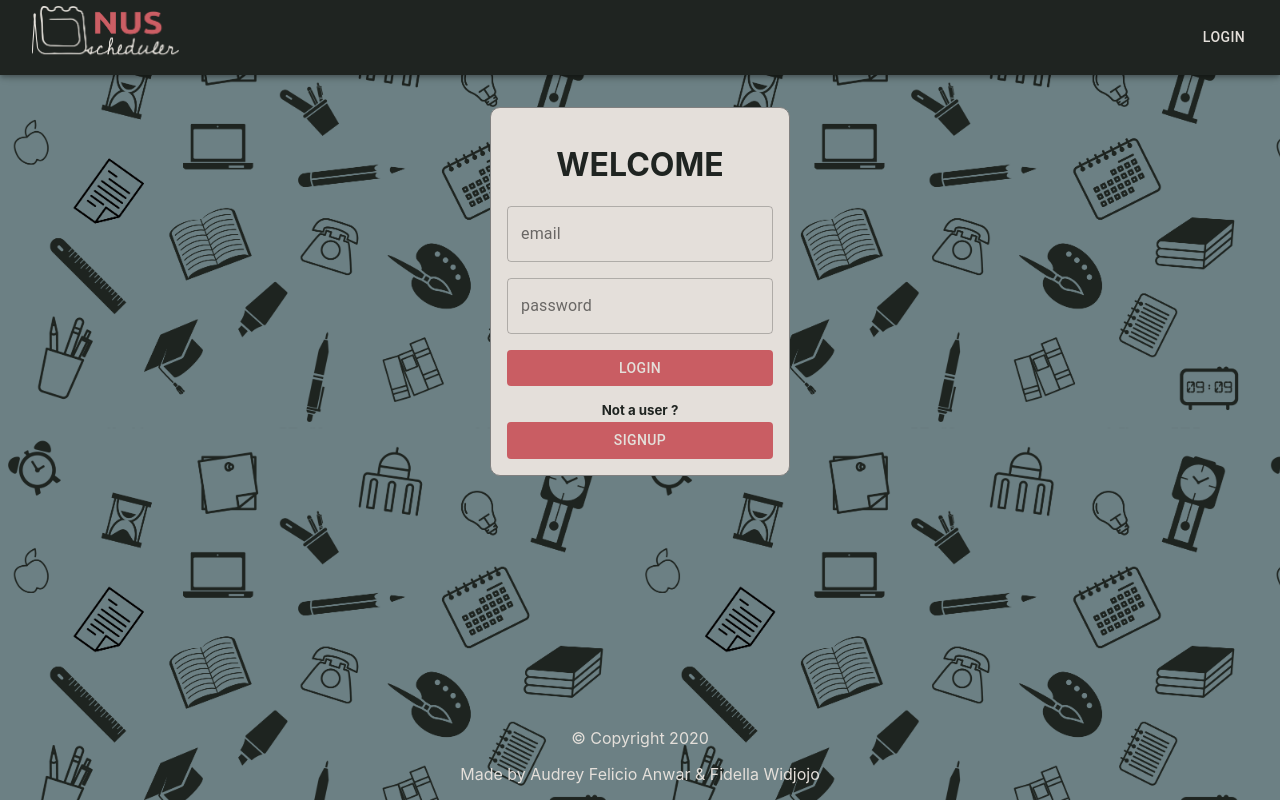
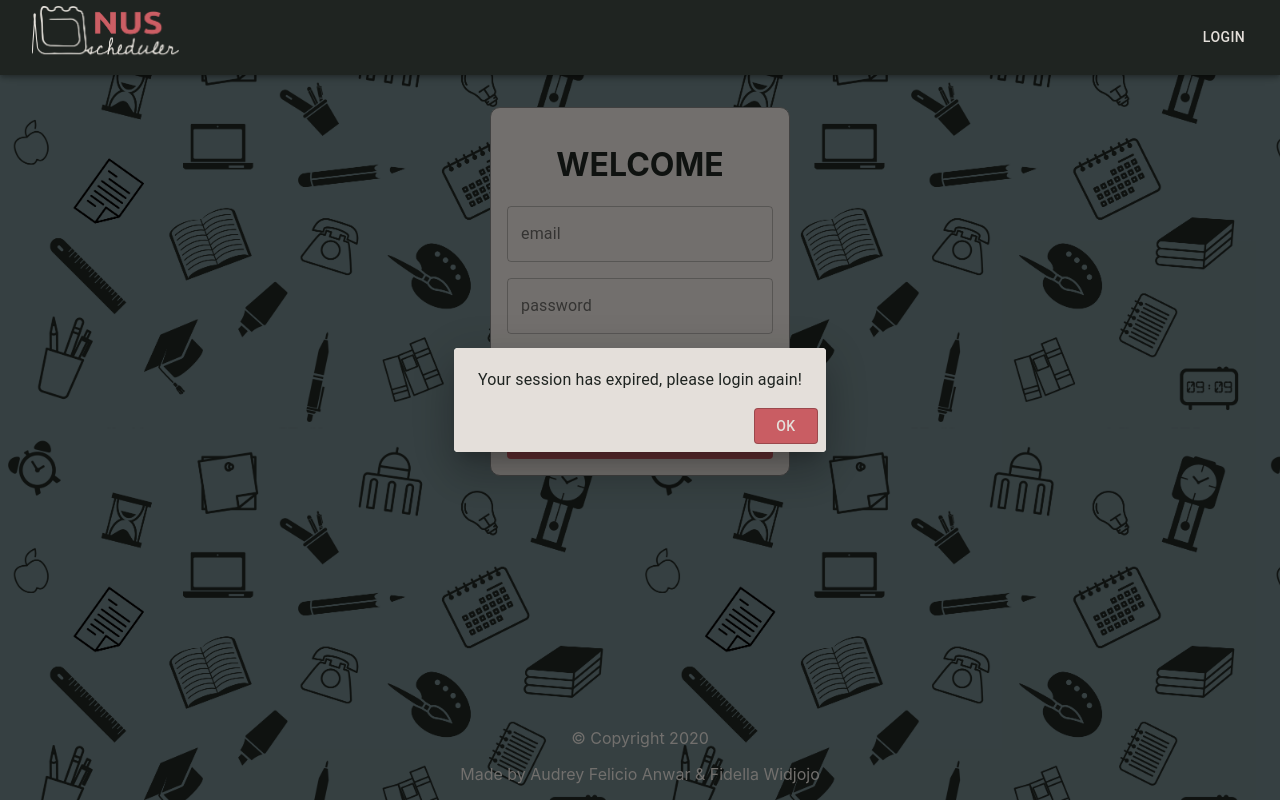
Before and after one commit to GoneWildOrbital2020/nus-scheduler-frontend, a React (Create React App) app: page /login in a window 1280 px wide. Built offline with nearby package versions, Linux system fonts and the light colour scheme.

Commit message:
add auto logout, fix date

```diff
--- a/src/App.js
+++ b/src/App.js
@@ -17,6 +17,7 @@ import NotesGrid from './components/notesGrid';
 import NavbarDrawer from './components/NavbarDrawer';
 import EventGroup from './components/EventGroup';
 import Profile from './components/profile';
+import AutomaticLogout from './components/AutomaticLogout';
 import { accent } from './colors';
 
 /* eslint-disable no-underscore-dangle */
@@ -61,6 +62,7 @@ function App() {
               </div>
               <Footer />
             </div>
+            <AutomaticLogout />
           </Router>
         </Provider>
       </ThemeProvider>
--- /dev/null
+++ b/src/components/AutomaticLogout.js
@@ -0,0 +1,86 @@
+import React, { useEffect, useState } from 'react';
+import { connect } from 'react-redux';
+import PropTypes from 'prop-types';
+import {
+  Dialog,
+  DialogContent,
+  DialogActions,
+  Button,
+  makeStyles,
+  Typography,
+} from '@material-ui/core';
+import { toggleLogout } from '../redux/actions';
+import { light, accent, dark } from '../colors';
+
+const useStyles = makeStyles(() => ({
+  dialog: {
+    backgroundColor: light,
+    color: dark,
+  },
+  button: {
+    color: light,
+    backgroundColor: accent,
+  },
+}));
+
+const AutomaticLogout = (props) => {
+  const { logoutTime, dispatch } = props;
+  const [open, setOpen] = useState(false);
+  const classes = useStyles();
+
+  const handleClose = (event) => {
+    event.preventDefault();
+    setOpen(false);
+    window.localStorage.setItem('token', null);
+    window.localStorage.setItem('username', null);
+    window.localStorage.setItem('isLoggedIn', false);
+    window.localStorage.setItem('email', null);
+    window.localStorage.setItem('avatar', null);
+    window.localStorage.setItem('logoutTime', null);
+    dispatch(toggleLogout());
+    window.location.replace('/login');
+  };
+
+  const handleOpen = () => {
+    setOpen(true);
+  };
+
+  useEffect(() => {
+    const check = setInterval(() => {
+      if (logoutTime <= Date.now()) {
+        handleOpen();
+      }
+    }, 1000);
+    return () => clearInterval(check);
+  }, []);
+
+  return (
+    <Dialog open={open} onClose={handleClose}>
+      <DialogContent className={classes.dialog} >
+        <Typography>Your session has expired, please login again!</Typography>
+      </DialogContent>
+      <DialogActions style={{ backgroundColor: light }}>
+        <Button
+          className={classes.button}
+          variant="outlined"
+          onClick={handleClose}
+        >
+          OK
+        </Button>
+      </DialogActions>
+    </Dialog>
+  );
+};
+
+AutomaticLogout.propTypes = {
+  logoutTime: PropTypes.number.isRequired,
+  dispatch: PropTypes.func.isRequired,
+};
+
+const mapStateToProps = (state) => {
+  return {
+    logoutTime: state.logoutTime,
+  };
+};
+
+export default connect(mapStateToProps)(AutomaticLogout);
--- a/src/components/DrawerList.js
+++ b/src/components/DrawerList.js
@@ -67,6 +67,7 @@ const DrawerList = ({ dispatch, token, username, ...routeProps }) => {
     window.localStorage.setItem('isLoggedIn', false);
     window.localStorage.setItem('email', null);
     window.localStorage.setItem('avatar', null);
+    window.localStorage.setItem('logoutTime', null);
     dispatch(toggleLogout());
     window.location.replace('/login');
   };
--- a/src/components/login.js
+++ b/src/components/login.js
@@ -74,12 +74,19 @@ const Login = (props) => {
         return res.json();
       })
       .then((json) => {
-        props.ToggleLogin(json.email, json.token, json.username, json.avatar);
+        props.ToggleLogin(
+          json.email,
+          json.token,
+          json.username,
+          json.avatar,
+          Date.parse(json.logout_time),
+        );
         window.localStorage.setItem('email', json.email);
         window.localStorage.setItem('token', json.token);
         window.localStorage.setItem('username', json.username);
         window.localStorage.setItem('avatar', json.avatar);
         window.localStorage.setItem('isLoggedIn', true);
+        window.localStorage.setItem('logoutTime', Date.parse(json.logout_time));
         setSeverity('success');
         setOpen(true);
         setMessage('Login successful!');
--- a/src/components/upload.js
+++ b/src/components/upload.js
@@ -30,7 +30,7 @@ import Search from '@material-ui/icons/Search';
 import ViewColumn from '@material-ui/icons/ViewColumn';
 import { accent, light, dark } from '../colors';
 import Notification from './notification';
-import { url } from './constant';
+import { url, monthProperties } from './constant';
 
 const tableIcons = {
   Add: forwardRef((props, ref) => <AddBox {...props} ref={ref} />),
@@ -141,10 +141,15 @@ const Upload = (props) => {
         file.forEach((element) => {
           const obj = {};
           const currFile = element.fields.file;
-          const date = element.fields.created_date;
+          const time = Date.parse(element.fields.created_date);
+          const date = new Date(time);
+          const day = date.getUTCDate();
+          const month = monthProperties[date.getUTCMonth()].name;
+          const year = date.getUTCFullYear();
+          const hourMinuteSecond = date.toTimeString().substring(0, 8);
           obj.identifier = element.fields.identifier;
           obj.name = element.fields.name;
-          obj.date = `${date.substring(0, 10)} ${date.substring(11, 19)}`;
+          obj.date = `${day} ${month} ${year} ${hourMinuteSecond}`;
           obj.fileType = currFile.substring(
             currFile.lastIndexOf('.') + 1,
             currFile.length,
@@ -155,10 +160,15 @@ const Upload = (props) => {
         image.forEach((element) => {
           const obj = {};
           const currImage = element.fields.image;
-          const date = element.fields.created_date;
+          const time = Date.parse(element.fields.created_date);
+          const date = new Date(time);
+          const day = date.getUTCDate();
+          const month = monthProperties[date.getUTCMonth()].name;
+          const year = date.getUTCFullYear();
+          const hourMinuteSecond = date.toTimeString().substring(0, 8);
           obj.identifier = element.fields.identifier;
           obj.name = element.fields.name;
-          obj.date = `${date.substring(0, 10)} ${date.substring(11, 19)}`;
+          obj.date = `${day} ${month} ${year} ${hourMinuteSecond}`;
           obj.fileType = currImage.substring(
             currImage.lastIndexOf('.') + 1,
             currImage.length,
--- a/src/redux/actions.js
+++ b/src/redux/actions.js
@@ -29,12 +29,13 @@ export const addNumOfEvents = (val) => ({
 
 export const TOGGLE_LOGIN = 'TOGGLE_LOGIN';
 
-export const toggleLogin = (email, token, username, avatar) => ({
+export const toggleLogin = (email, token, username, avatar, logoutTime) => ({
   type: TOGGLE_LOGIN,
   email,
   token,
   username,
   avatar,
+  logoutTime,
 });
 
 export const TOGGLE_LOGOUT = 'TOGGLE_LOGOUT';
--- a/src/redux/reducers.js
+++ b/src/redux/reducers.js
@@ -20,6 +20,7 @@ const initalState = {
   token: window.localStorage.getItem('token'),
   email: window.localStorage.getItem('email'),
   avatar: window.localStorage.getItem('avatar'),
+  logoutTime: window.localStorage.getItem('logoutTime'),
   isLoading: 0,
 };
 
@@ -54,6 +55,7 @@ const reducer = (state = initalState, action) => {
         token: action.token,
         username: action.username,
         avatar: action.avatar,
+        logoutTime: action.logoutTime,
       };
     case TOGGLE_LOGOUT:
       return {
@@ -63,6 +65,7 @@ const reducer = (state = initalState, action) => {
         username: '',
         email: '',
         avatar: '',
+        logoutTime: null,
       };
     case IS_LOADING_TRUE:
       return {
```
